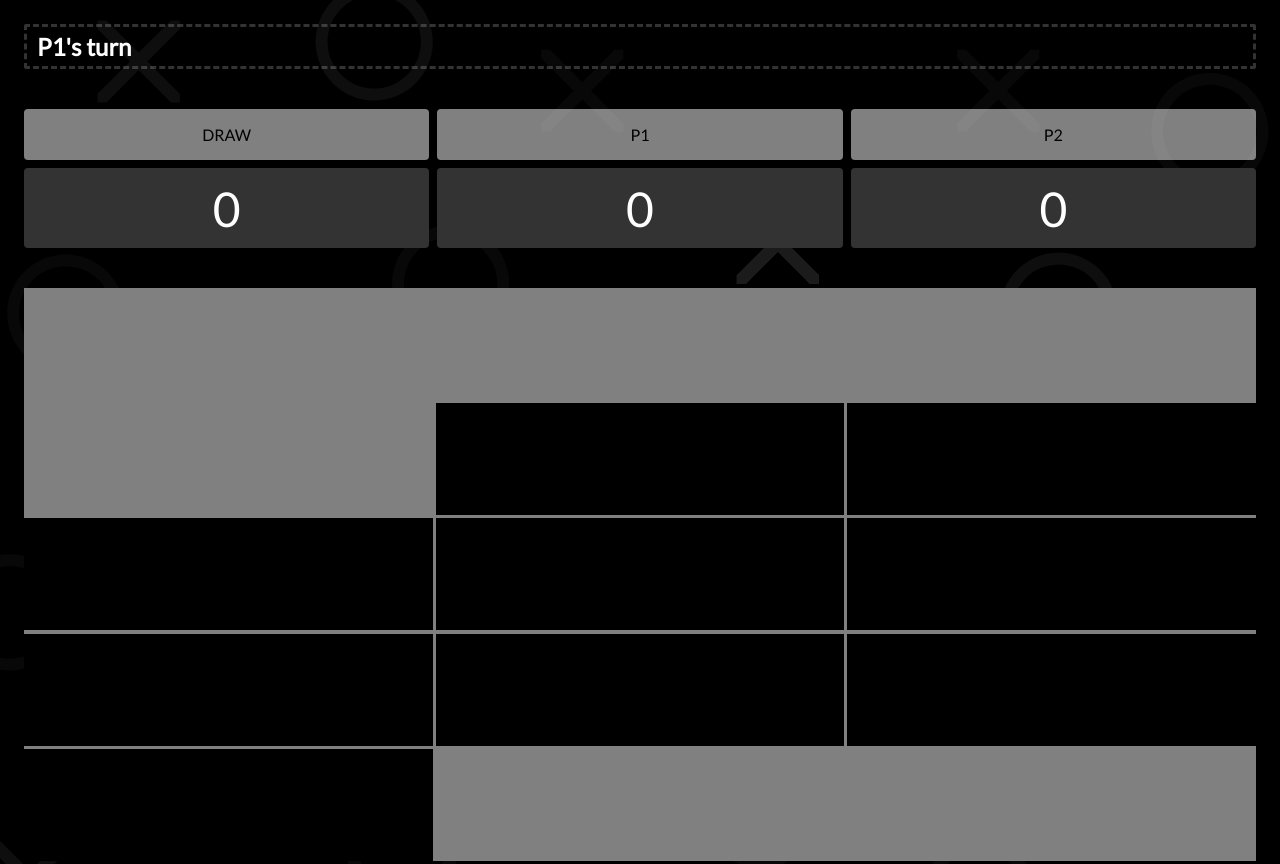
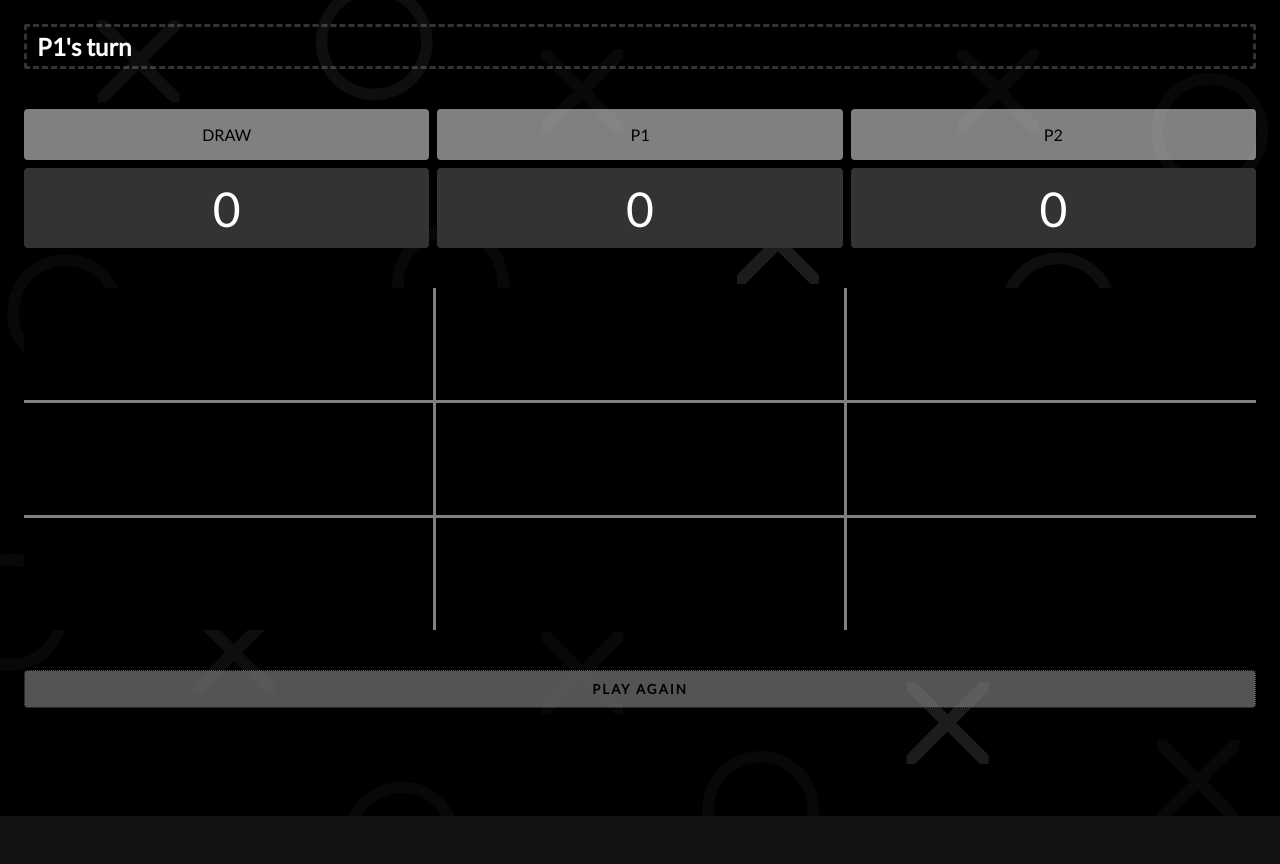
Before and after one commit to Sanmeet007/tic-tac-toe, a plain HTML site: page index.html in a window 1280 px wide. Shown: the top 864 px of the page. After the commit the page ends 816 px from the top, so only its background shows below. Drawn offline with nearby package versions, Linux system fonts and the light colour scheme.

Commit message:
Update index.html

```diff
--- a/index.html
+++ b/index.html
@@ -2,7 +2,7 @@
 <html lang="en">
   <head>
     <meta http-equiv="content-type" content="text/html; charset=utf-8" />
-    <meta name="viewport" content="width=device-width , initial-scale=1.0" />
+    <meta name="viewport" content="width=device-width , initial-scale=1.0  , user-scalable=no" />
     <meta
       name="description"
       content="Play the classic Tic-Tac-Toe game (also called Noughts and Crosses) for free online... 2 Player best game ..."
@@ -91,11 +91,6 @@
     </div>
 
     <div class="game space-up">
-      <div class="line"></div>
-      <div class="line"></div>
-      <div class="line"></div>
-      <div class="line"></div>
-
       <div id="0" onclick="opt(this)" class="tile"></div>
       <div id="1" onclick="opt(this)" class="tile"></div>
       <div id="2" onclick="opt(this)" class="tile"></div>
```
